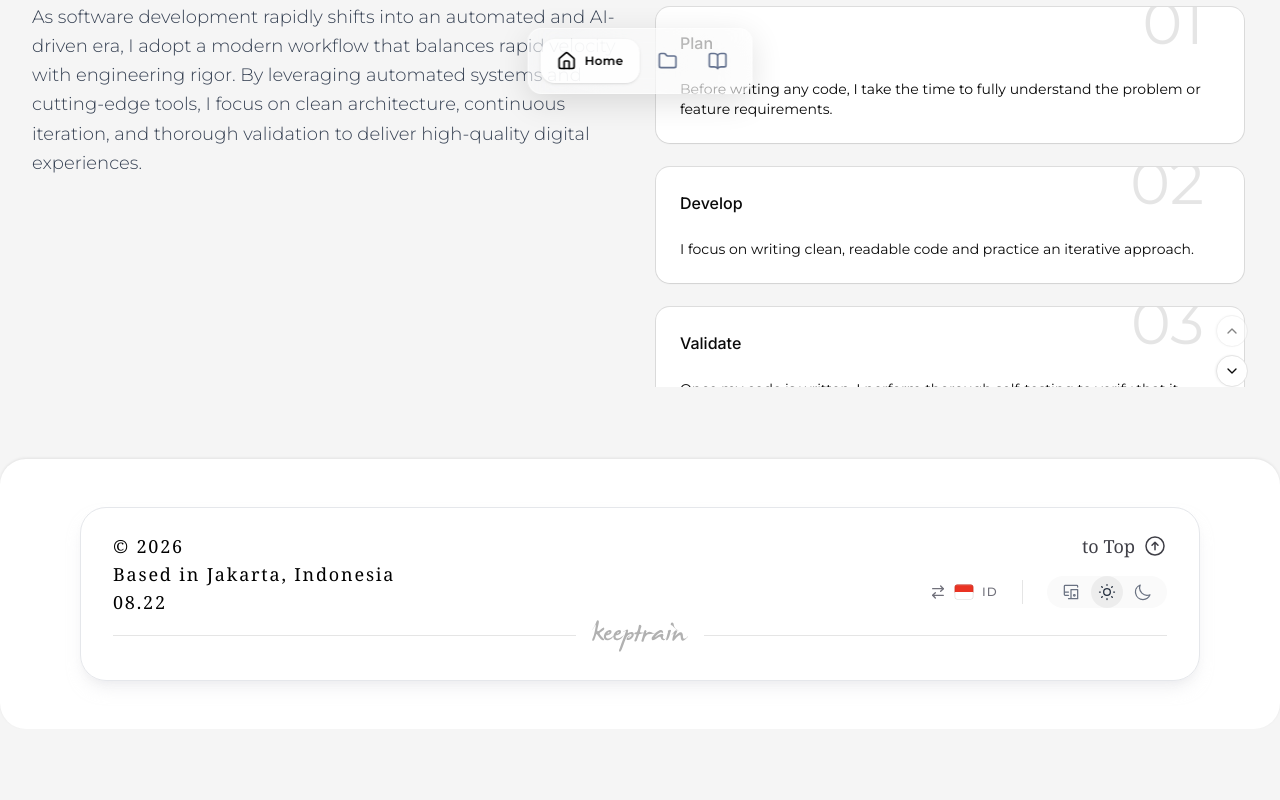
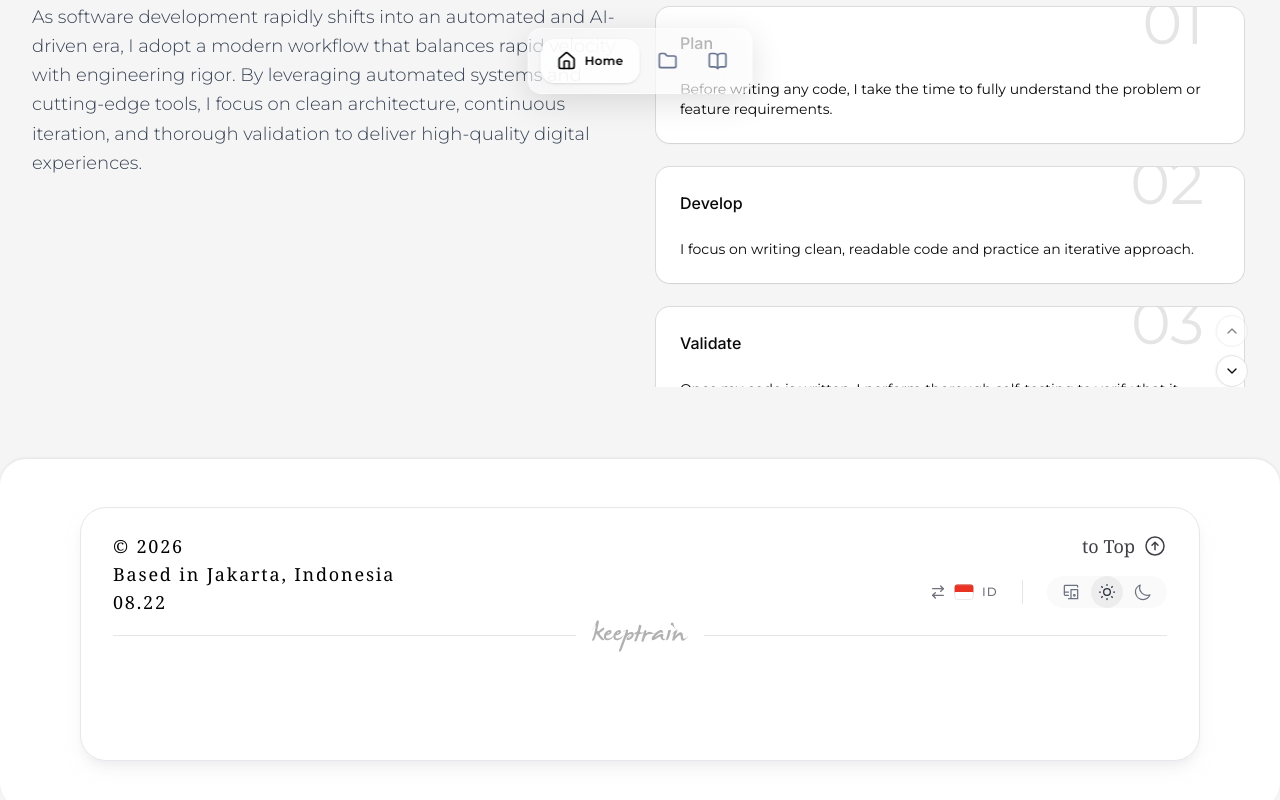
Before and after one commit to keeptrain/portfolio-vercel, a Next.js app: page /en in a window 1280 px wide. Shown: the part 682-1482 px from the top of the page. Before the commit the page ends 1411 px from the top, so only its background shows below. Built offline with nearby package versions, Linux system fonts and the light colour scheme; no server answers.

Commit message:
fix(footer): add bottom padding so dock does not cover it

```diff
--- a/src/components/Footer.tsx
+++ b/src/components/Footer.tsx
@@ -22,7 +22,7 @@ export default function Footer() {
       {/* Footer Section */}
       <div className="rounded-4xl bg-white p-2 shadow-[0_-1px_3px_rgba(0,0,0,0.08)] sm:p-6 md:p-12 dark:bg-black dark:shadow-[0_-1px_3px_rgba(255,255,255,0.08)]">
         <Container>
-          <div className="flex flex-col rounded-4xl border border-gray-200 shadow-lg shadow-zinc-200/50 sm:flex-row sm:justify-between dark:border-none dark:shadow-zinc-700">
+          <div className="flex flex-col rounded-4xl border border-gray-200 pb-16 shadow-lg shadow-zinc-200/50 sm:flex-row sm:justify-between sm:pb-20 dark:border-none dark:shadow-zinc-700">
             <div className="flex-1 px-4 py-6 sm:px-6 md:px-8">
               <div className="flex justify-between gap-4 sm:flex-row sm:items-baseline sm:gap-0">
                 <div className="font-serif text-sm tracking-widest text-black sm:text-base md:text-lg dark:text-white">
```
